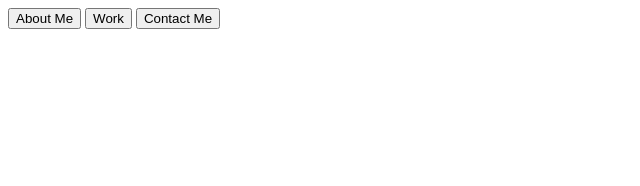
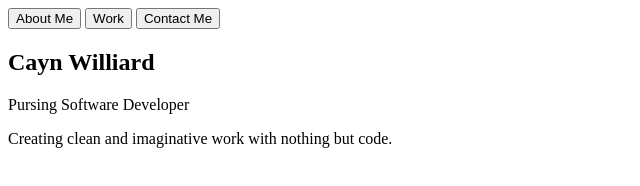
Before and after one commit to caynw/Portfolio, a plain HTML site: page index.html in a window 1280 px wide. Shown: the whole page, without its empty margins (0-640 px from the left). Drawn offline with Linux system fonts and the light colour scheme; files that its build step writes are made by us from their sources.

Commit message:
Update index.html

```diff
--- a/index.html
+++ b/index.html
@@ -13,8 +13,15 @@
         <button type="button"class="main-buttons">Work</button>
         <button type="button"class="main-buttons">Contact Me</button>
     </div>
-
-
+   <div>
+        <section class="main">
+             <h2>Cayn Williard</h2>
+             <p>
+                Pursing Software Developer
+             </p>
+             <p>Creating clean and imaginative work with nothing but code. </p>
+        </section>
+       </div>
 
 
 
```
